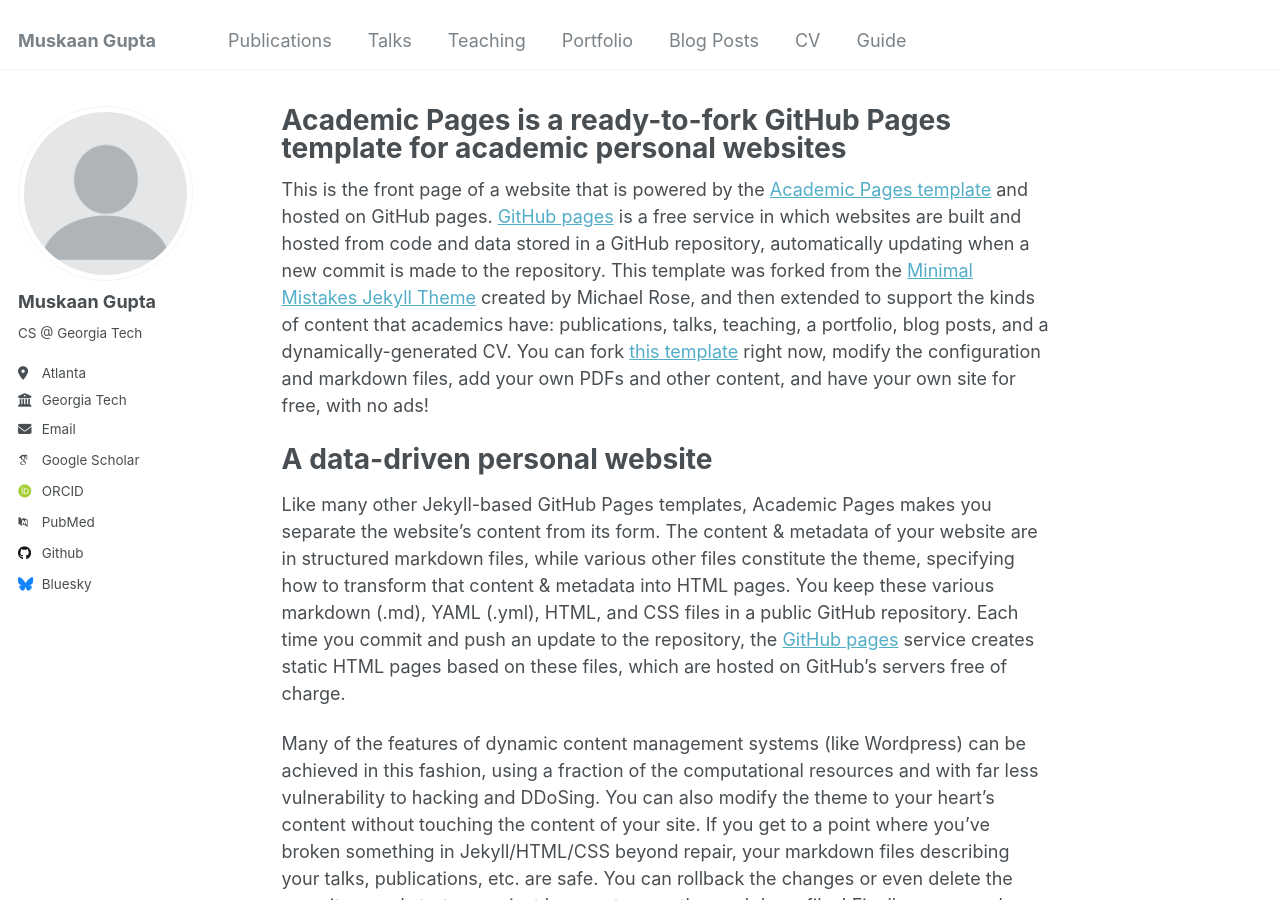
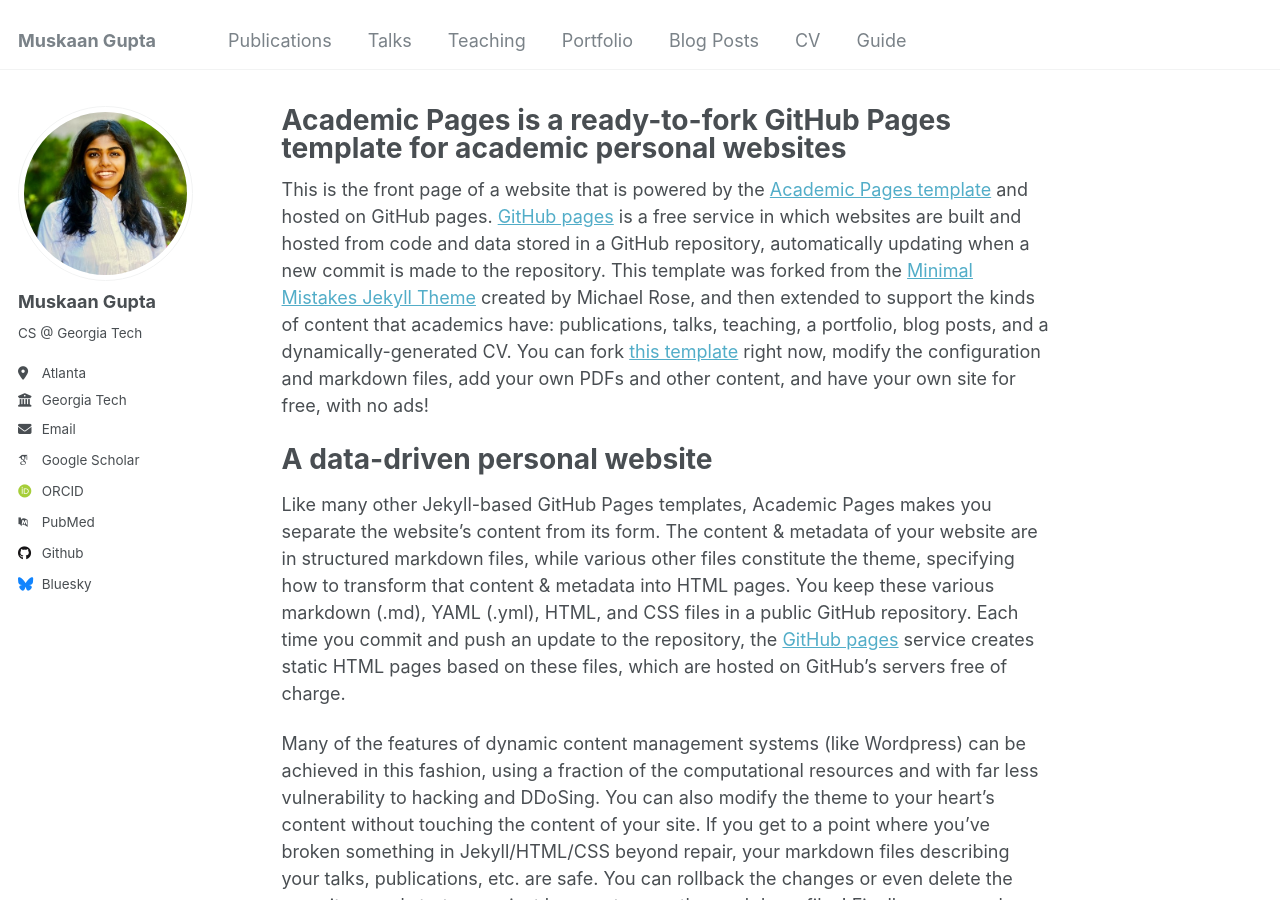
Before and after one commit to m-skaan/m-skaan.github.io, a Jekyll site: the page built from _pages/about.md, in a window 1280 px wide and 900 px high. Built offline with Jekyll 4.4.1, drawn with Linux system fonts in a browser that asks for light colours; some web fonts are replaced.

Commit message:
Update _config.yml

```diff
--- a/_config.yml
+++ b/_config.yml
@@ -21,7 +21,7 @@ repository               : "academicpages/academicpages.github.io"
 #               Additional customization can be done by editing /_includes/author-profile.html
 author:
   # Biographic information
-  avatar           : "profile.png"
+  avatar           : "linkedin_headshot.jpeg"
   name             : "Muskaan Gupta"
   pronouns         : # example: "she/her"
   bio              : "CS @ Georgia Tech"
```
